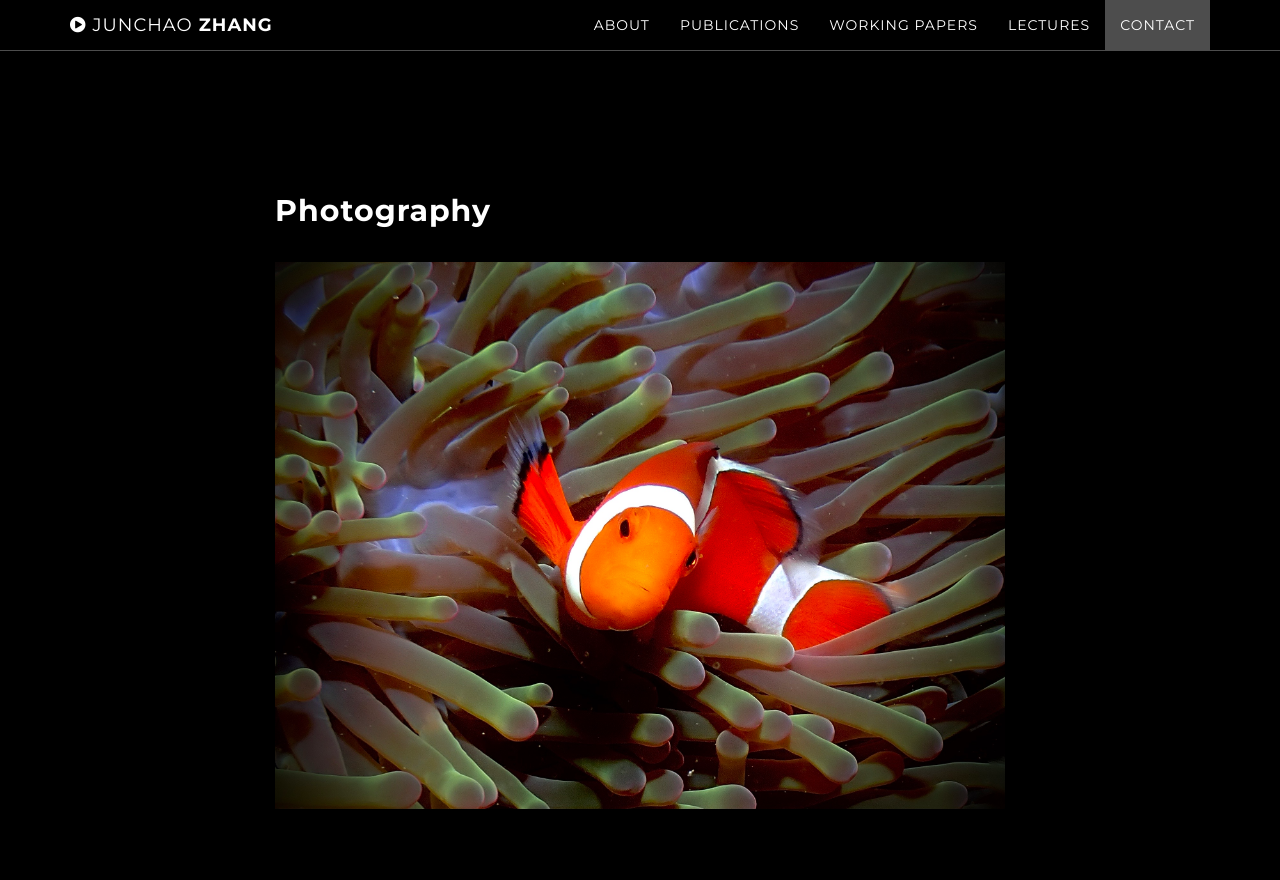
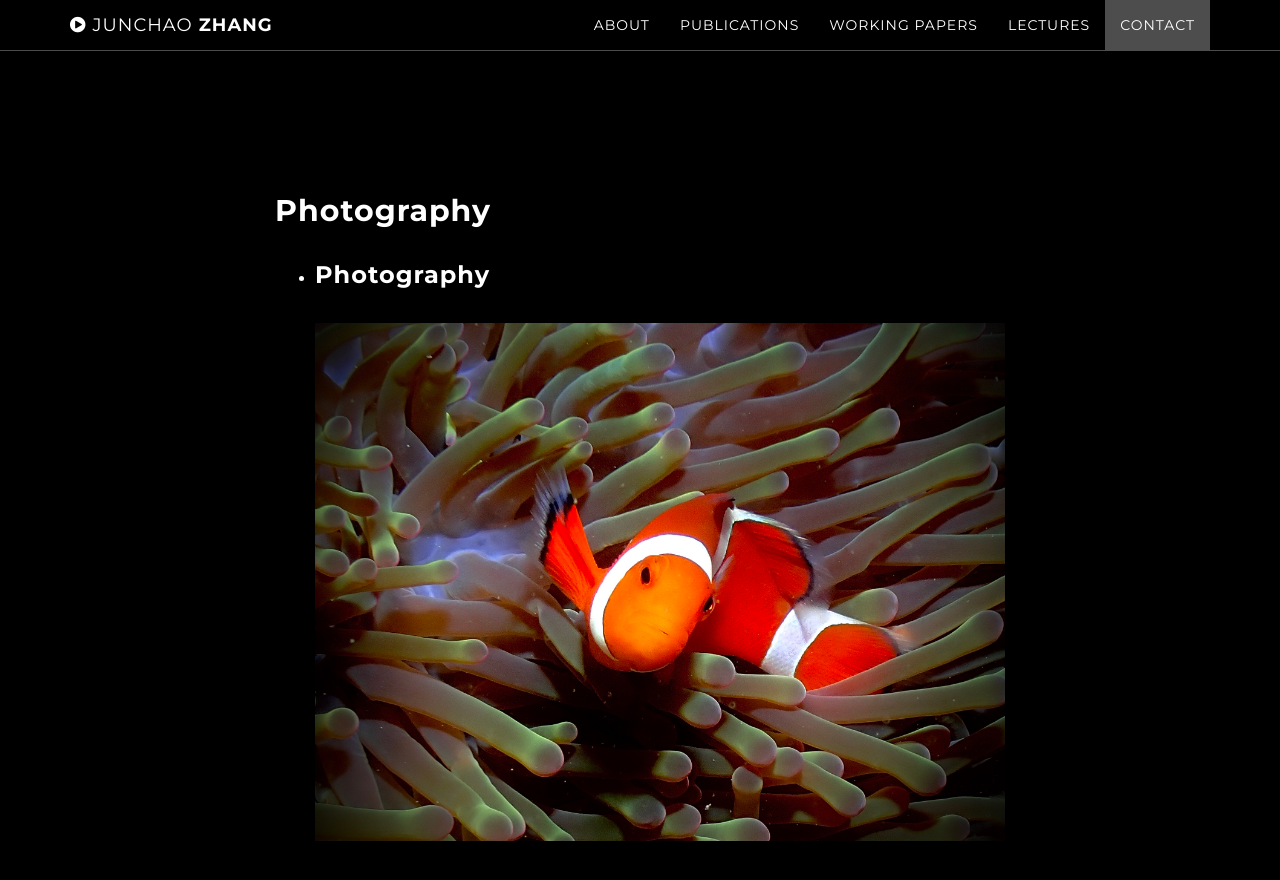
Before and after one commit to ztempest0218/ztempest0218.github.io, a Jekyll site: the page built from index.html, in a window 1280 px wide and 900 px high, scrolled down 5258 px. Shown: the top 880 px of the window. Built offline with Jekyll 4.4.1, drawn with Linux system fonts in a browser that asks for light colours; nearby versions of some CDN libraries.

Commit message:
Update photos.html

```diff
--- a/_includes/photos.html
+++ b/_includes/photos.html
@@ -3,10 +3,13 @@
         <div class="photos-section">
             <div class="container">
                 <div class="col-lg-8 col-lg-offset-2">
-                    <h2>Photography</h2>
-<p><img src="/img/IMG_6272.jpeg" width=100% oncontextmenu="return false;" ondragstart="return false;"></p>
-
-
+                 <h2>Photography</h2>
+                 <ul id="lightSlider">
+                 <li>
+                 <h3>Photography</h3>
+                 <p><img src="/img/IMG_6272.jpeg" width=100% oncontextmenu="return false;" ondragstart="return false;"></p>
+                 </li>
+                 </ul>
                 </div>
             </div>
         </div>
```
